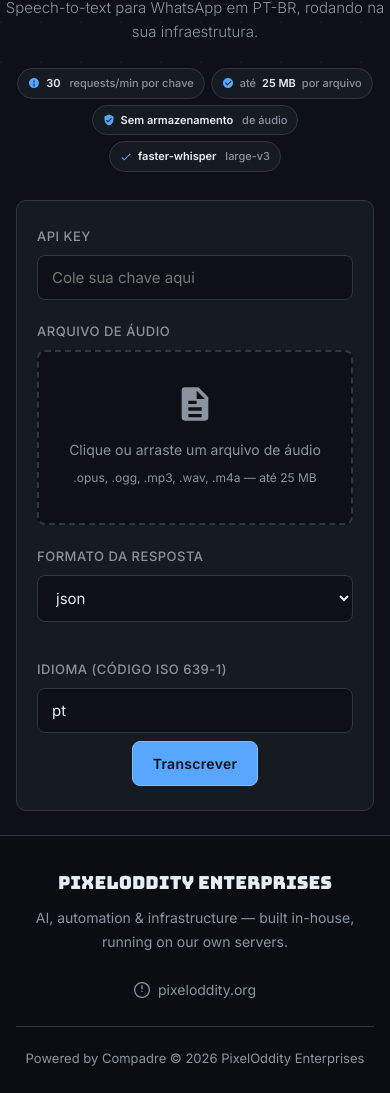
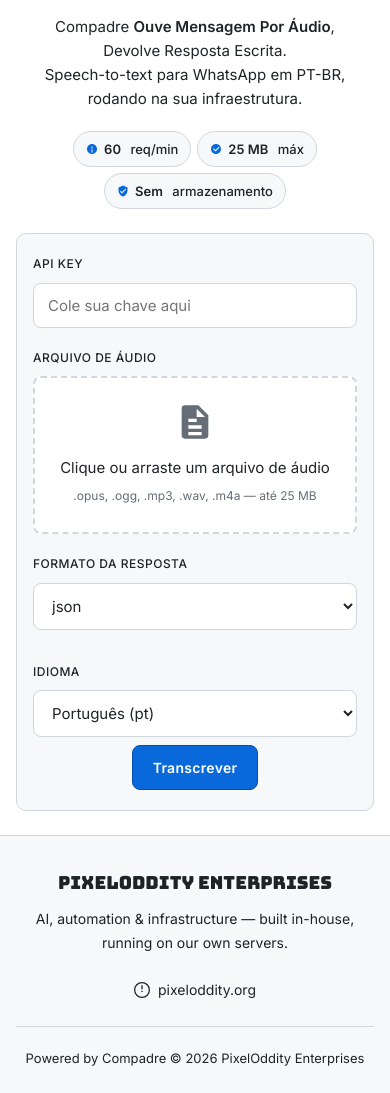
Before and after one commit to docg1701/compadre, a plain HTML site: page deploy/landing/index.html in a window 390 px wide. Shown: the part 259-1352 px from the top of the page. Drawn offline with Linux system fonts and the light colour scheme.

Commit message:
polish: landing page mobile UX, language dropdown, cleanup artifacts
- Light theme with transparent logo on white background
- Mobile: 300px logo, 320px tagline width, text-wrap pretty
- Badges: shorter text (3 instead of 4), 13px font on mobile
- Language: dropdown with 12 options, default pt ( Whisper accepts pt not pt-BR)
- Remove pricing and API docs sections
- Delete worker artifact files

```diff
--- a/deploy/landing/index.html
+++ b/deploy/landing/index.html
@@ -17,19 +17,19 @@
     }
 
     :root {
-      --bg: #0d1117;
-      --surface: #161b22;
-      --surface-2: #21262d;
-      --border: #30363d;
-      --border-hover: #484f58;
-      --text: #e6edf3;
-      --text-secondary: #8b949e;
-      --accent: #58a6ff;
-      --accent-hover: #79c0ff;
-      --accent-dim: rgba(88, 166, 255, 0.12);
-      --error: #f85149;
-      --error-dim: rgba(248, 81, 73, 0.12);
-      --success: #3fb950;
+      --bg: #ffffff;
+      --surface: #f6f8fa;
+      --surface-2: #eaecf0;
+      --border: #d0d7de;
+      --border-hover: #8b949e;
+      --text: #1f2328;
+      --text-secondary: #656d76;
+      --accent: #0969da;
+      --accent-hover: #0550ae;
+      --accent-dim: rgba(9, 105, 218, 0.08);
+      --error: #cf222e;
+      --error-dim: rgba(207, 34, 46, 0.08);
+      --success: #1a7f37;
       --radius: 12px;
     }
 
@@ -72,7 +72,7 @@
       position: absolute;
       inset: 0;
       background-image:
-        radial-gradient(circle at 1px 1px, rgba(88, 166, 255, 0.05) 1px, transparent 0);
+        radial-gradient(circle at 1px 1px, rgba(9, 105, 218, 0.04) 1px, transparent 0);
       background-size: 40px 40px;
       pointer-events: none;
     }
@@ -83,9 +83,12 @@
     }
 
     .logo-img {
-      width: clamp(180px, 26vw, 300px);
       height: auto;
+      max-width: 300px;
       margin-bottom: 28px;
+      border-radius: 0;
+      background: transparent;
+      padding: 0;
     }
 
     .tagline {
@@ -318,7 +321,7 @@
       margin: 8px auto 0;
       padding: 13px 20px;
       background: var(--accent);
-      color: #0d1117;
+      color: #ffffff;
       border: 1px solid var(--accent-hover);
       border-radius: 8px;
       font-family: inherit;
@@ -498,7 +501,7 @@
       font-weight: 700;
       text-transform: uppercase;
       letter-spacing: 0.5px;
-      background: rgba(88, 166, 255, 0.15);
+      background: rgba(9, 105, 218, 0.1);
       color: var(--accent);
     }
 
@@ -587,7 +590,7 @@
     .footer {
       border-top: 1px solid var(--border);
       padding: 48px 0 32px;
-      background: #0a0e13;
+      background: #f6f8fa;
       margin-top: auto;
     }
 
@@ -676,22 +679,63 @@
     }
 
     @media (max-width: 600px) {
+      body {
+        font-weight: 400;
+      }
       .container {
         padding: 0 16px;
       }
       .hero {
-        padding: 40px 0 24px;
+        padding: 32px 0 20px;
+      }
+      .logo-img {
+        max-width: 300px;
+        padding: 0;
+        margin-bottom: 16px;
+        background: transparent;
+        border-radius: 0;
+      }
+      .tagline {
+        font-size: 15px;
+        color: var(--text);
+        font-weight: 400;
+        max-width: 320px;
+        margin-left: auto;
+        margin-right: auto;
+        text-wrap: pretty;
+      }
+      .tagline strong {
+        font-weight: 600;
       }
       .card {
-        padding: 24px 20px;
+        padding: 20px 16px;
         border-radius: 10px;
       }
       .form-row {
         grid-template-columns: 1fr;
-        gap: 16px;
+        gap: 12px;
+      }
+      label {
+        color: var(--text);
+        font-size: 12px;
+      }
+      .file-upload-area {
+        padding: 24px 16px;
+      }
+      .file-upload-text {
+        color: var(--text);
+        font-size: 15px;
+      }
+      .file-upload-hint {
+        color: var(--text-secondary);
+        font-size: 12px;
       }
       .section {
         padding: 32px 0 16px;
+      }
+      .section-subtitle {
+        color: var(--text);
+        font-size: 14px;
       }
       .footer {
         padding: 32px 0 24px;
@@ -705,21 +749,35 @@
       }
       .footer-text {
         max-width: 100%;
+        color: var(--text);
       }
       .footer-links {
         align-items: center;
       }
+      .footer-link {
+        color: var(--text);
+      }
+      .footer-bottom {
+        color: var(--text);
+      }
       .info-bar {
-        padding: 0 16px 20px;
+        padding: 0 16px 16px;
         gap: 6px;
       }
       .info-badge {
-        font-size: 11px;
-        padding: 5px 10px;
+        font-size: 13px;
+        padding: 6px 12px;
+        color: var(--text);
       }
       .transcription-meta {
         flex-direction: column;
         gap: 4px;
+      }
+      .endpoint-desc {
+        color: var(--text);
+      }
+      .pricing-desc, .pricing-features, .pricing-unit {
+        color: var(--text);
       }
     }
   </style>
@@ -741,19 +799,15 @@
   <div class="info-bar">
     <span class="info-badge">
       <svg viewBox="0 0 24 24"><path d="M12 2C6.5 2 2 6.5 2 12s4.5 10 10 10 10-4.5 10-10S17.5 2 12 2zm1 17h-2v-6h2v6zm0-8h-2V7h2v4z"/></svg>
-      <strong>30</strong>&nbsp;requests/min por chave
+      <strong>60</strong>&nbsp;req/min
     </span>
     <span class="info-badge">
       <svg viewBox="0 0 24 24"><path d="M12 2C6.48 2 2 6.48 2 12s4.48 10 10 10 10-4.48 10-10S17.52 2 12 2zm-1 15l-5-5 1.41-1.41L11 14.17l6.59-6.59L19 9l-8 8z"/></svg>
-      até <strong>25&nbsp;MB</strong> por arquivo
+      <strong>25&nbsp;MB</strong>&nbsp;máx
     </span>
     <span class="info-badge">
       <svg viewBox="0 0 24 24"><path d="M12 1L3 5v6c0 5.5 3.8 10.7 9 12 5.2-1.3 9-6.5 9-12V5l-9-4zm-2 16l-4-4 1.4-1.4L10 14.2l6.6-6.6L18 9l-8 8z"/></svg>
-      <strong>Sem armazenamento</strong>&nbsp;de áudio
-    </span>
-    <span class="info-badge">
-      <svg viewBox="0 0 24 24"><path d="M19.77 4.93l1.4 1.4L8.43 19.07l-5.6-5.6 1.4-1.4 4.2 4.2L19.77 4.93z"/></svg>
-      <strong>faster-whisper</strong>&nbsp;large-v3
+      <strong>Sem</strong>&nbsp;armazenamento
     </span>
   </div>
 
@@ -793,9 +847,21 @@
             </select>
           </div>
           <div class="form-group">
-            <label for="language">Idioma (código ISO 639-1)</label>
-            <input type="text" id="language" value="pt" maxlength="5"
-                   placeholder="pt">
+            <label for="language">Idioma</label>
+            <select id="language">
+              <option value="pt" selected>Português (pt)</option>
+              <option value="en">Inglês (en)</option>
+              <option value="es">Espanhol (es)</option>
+              <option value="fr">Francês (fr)</option>
+              <option value="de">Alemão (de)</option>
+              <option value="it">Italiano (it)</option>
+              <option value="ja">Japonês (ja)</option>
+              <option value="ko">Coreano (ko)</option>
+              <option value="zh">Chinês (zh)</option>
+              <option value="ru">Russo (ru)</option>
+              <option value="ar">Árabe (ar)</option>
+              <option value="hi">Hindi (hi)</option>
+            </select>
           </div>
         </div>
 
```
Also changed, not shown: 8 other files.
